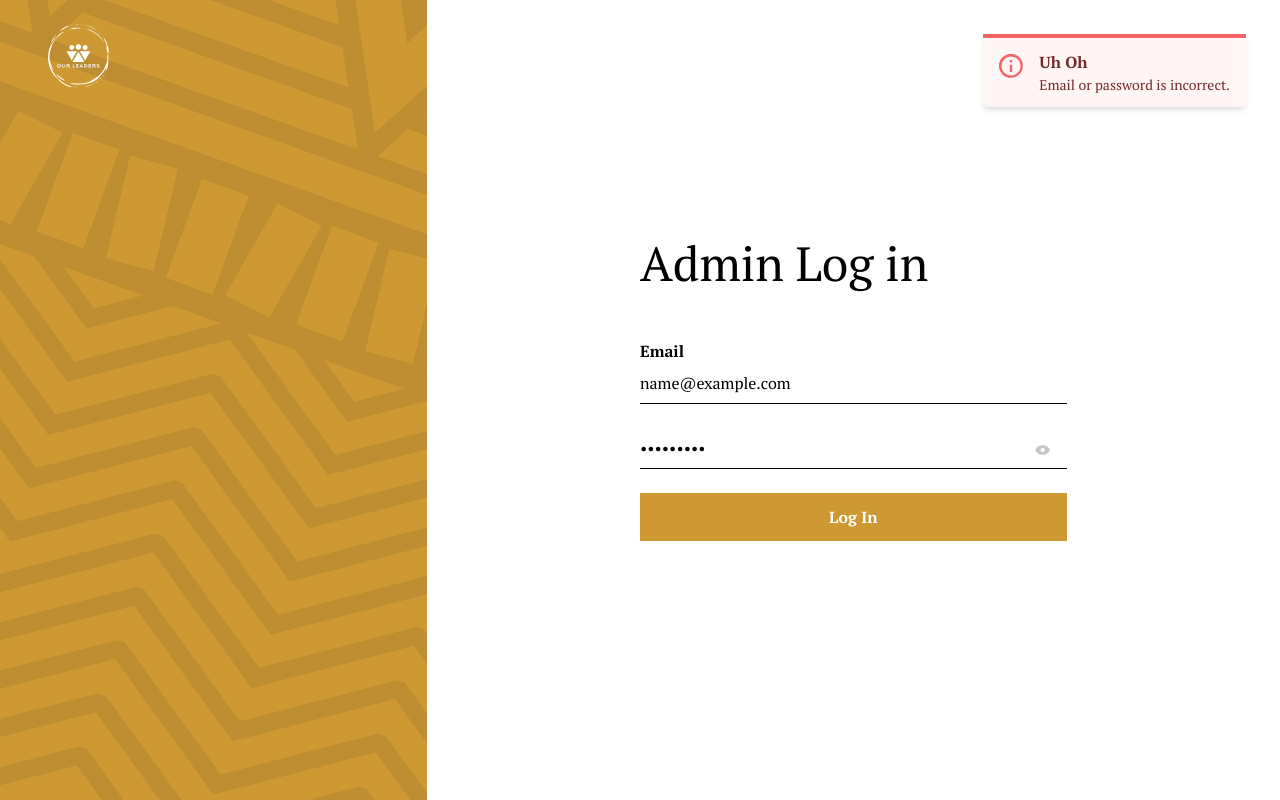
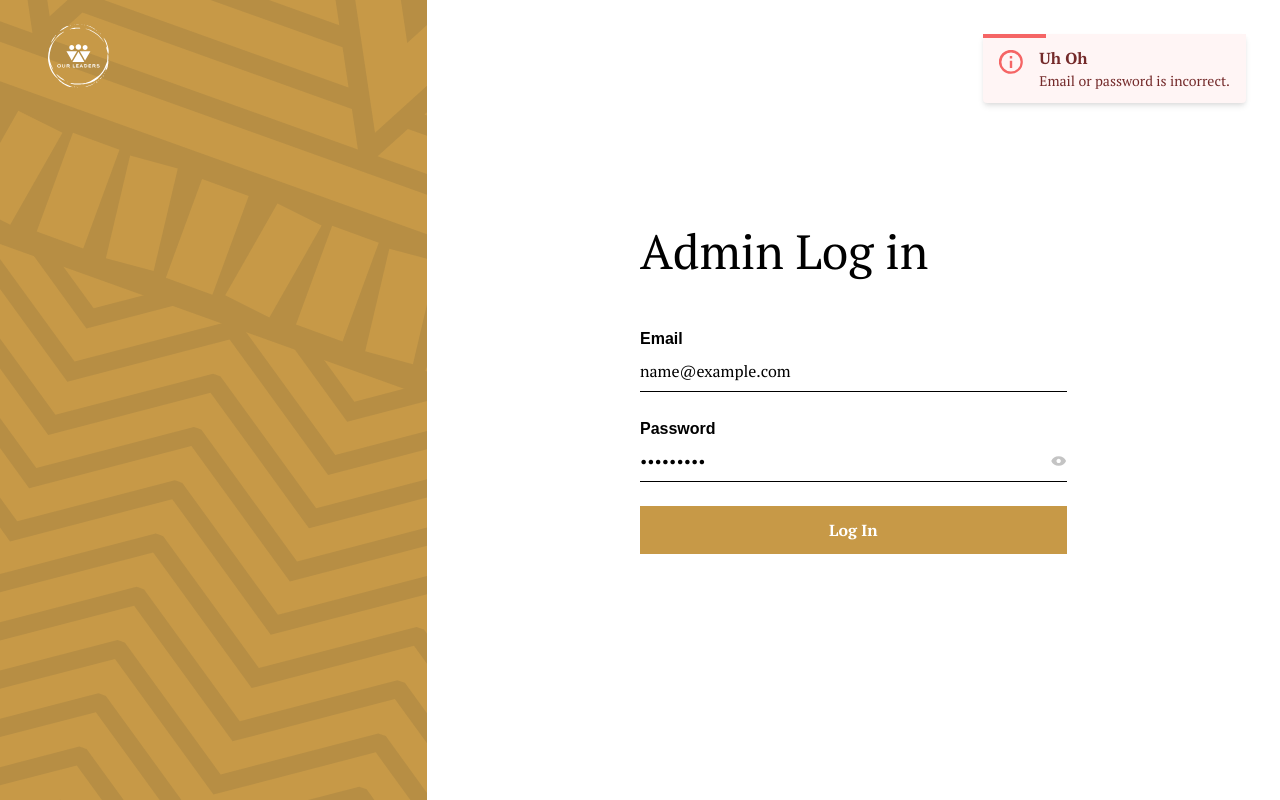
Before and after one commit to Our-Leaders/our-leaders-admin, a Vue app: page /auth/sign-in in a window 1280 px wide. Both pictures are taken after typing "name@example.com", "Sample123" into the empty fields and a click on the button "Log In". Built offline with nearby package versions, Linux system fonts and the light colour scheme; no server answers.

Commit message:
Animate the alert component

```diff
--- a/src/components/Alert.vue
+++ b/src/components/Alert.vue
@@ -1,7 +1,9 @@
 <template>
+  <transition name="slidein">
     <div :class="customClass"
         v-if="show"
         role="alert">
+        <div :class="topClass"></div>
         <div class="flex">
           <div class="py-1">
             <svg
@@ -17,6 +19,7 @@
           </div>
         </div>
       </div>
+  </transition>
 </template>
 
 <script>
@@ -37,16 +40,29 @@ export default {
   },
   computed: {
     customClass() {
-      let style = 'our-alert border-t-4 rounded-b m-6 px-4 py-3 shadow-md z-10 ';
+      let style = 'our-alert rounded-b m-6 px-4 py-3 shadow-md z-10 ';
       if (this.alertType === 'info') {
-        style += 'bg-yellow-100 border-yellow-500 text-yellow-900';
+        style += 'bg-yellow-100 text-yellow-900';
       } else if (this.alertType === 'error') {
-        style += 'bg-red-100 border-red-500 text-red-900';
+        style += 'bg-red-100 text-red-900';
       } else {
-        style += 'bg-teal-100 border-teal-500 text-teal-900';
+        style += 'bg-teal-100 text-teal-900';
       }
 
       return style;
+    },
+    topClass() {
+      const classes = ['alert-border', 'h-1', 'absolute', 'w-full', 'inset-x-0', 'top-0'];
+
+      if (this.alertType.toLowerCase() === 'info') {
+        classes.push('bg-yellow-500');
+      } else if (this.alertType.toLowerCase() === 'error') {
+        classes.push('bg-red-500');
+      } else {
+        classes.push('bg-teal-500');
+      }
+
+      return classes;
     },
     iconClass() {
       let style = 'fill-current h-6 w-6 mr-4 ';
@@ -66,6 +82,7 @@ export default {
       this.show = true;
       setTimeout(() => {
         this.show = false;
+        this.$emit('close');
       }, 4000);
     },
   },
@@ -87,4 +104,26 @@ export default {
   right: 10px;
   top: 10px;
 }
+
+.alert-border {
+  animation: 4s slideout ease-out 1 forwards;
+  animation-delay: 0.5s;
+}
+
+.slidein-enter-active {
+  transition: all .5s ease;
+}
+.slidein-leave-active {
+  transition: all .5s cubic-bezier(1.0, 0.5, 0.8, 1.0);
+}
+.slidein-enter, .slidein-leave-to {
+  transform: translateX(100%);
+  opacity: 0;
+}
+
+@keyframes slideout {
+  100% {
+    width: 0;
+  }
+}
 </style>
--- a/src/views/auth/SignIn.vue
+++ b/src/views/auth/SignIn.vue
@@ -1,6 +1,6 @@
 <template>
   <div class="flex flex-wrap h-full">
-    <our-alert :alert-type="info.type" :display="displayInfo">
+    <our-alert :alert-type="info.type" :display="displayInfo" @close="displayInfo = false">
       <p class="font-bold">{{info.header}}</p>
       <p class="text-sm">{{info.details}}</p>
     </our-alert>
@@ -18,7 +18,7 @@
         <span class="block text-5xl mb-10">Admin Log in</span>
         <form @submit.prevent="proceed">
           <div class="mb-6">
-            <label class="block font-semibold" for="email">Email</label>
+            <label class="block font-semibold font-circular" for="email">Email</label>
             <input class="field w-full py-2"
               type="text"
               id="email"
@@ -28,23 +28,23 @@
               required/>
           </div>
           <div class="mb-6">
-            <!-- <label class="block" for="password">
-              <span class="font-semibold">Password</span>
-              <span
+            <label class="block" for="password">
+              <span class="font-semibold font-circular">Password</span>
+              <!-- <span
                 class="block cursor-pointer font-regular text-sm
                 text-gray-500 float-right align-middle">
                 Forgot Password?
-              </span>
-            </label> -->
-            <div class="input-fields">
-              <input class="w-11/12 py-2"
+              </span> -->
+            </label>
+            <div class="relative">
+              <input class="field w-full py-2"
                 :type="!displayPassword ? 'password' : 'text'"
                 id="password"
                 name="password"
                 v-model="data.password"
                 placeholder="Enter your password"
                 required>
-              <div class="inline-block w-1/12 p-1">
+              <div class="inline-flex content-center absolute right-0 h-full">
                 <img class="inline-block cursor-pointer m-auto"
                   src="../../assets/img/password-eye.svg"
                   v-if="!displayPassword"
@@ -107,7 +107,6 @@ export default {
           // redirect the user to the appropriate page
         }
       } catch (err) {
-        console.log('why isn\'t this working');
         this.showInfo('Uh Oh', 'Email or password is incorrect.', 'error');
       } finally {
         this.loading = false;
--- a/tailwind.config.js
+++ b/tailwind.config.js
@@ -4,14 +4,17 @@ module.exports = {
   theme: {
     extend: {
       colors: {
-        primary: '#CE9833',
+        primary: '#C79947',
         gray: {
           ...colors.gray,
         },
-        white: '#FFFFFF'
+        white: '#FFFFFF',
+      },
+      fontFamily: {
+        circular: 'Circular Std, sans-serif, serif',
       },
     },
   },
   variants: {},
-  plugins: []
-}
+  plugins: [],
+};
```
Lines whose indentation alone changed are shown as unchanged.
